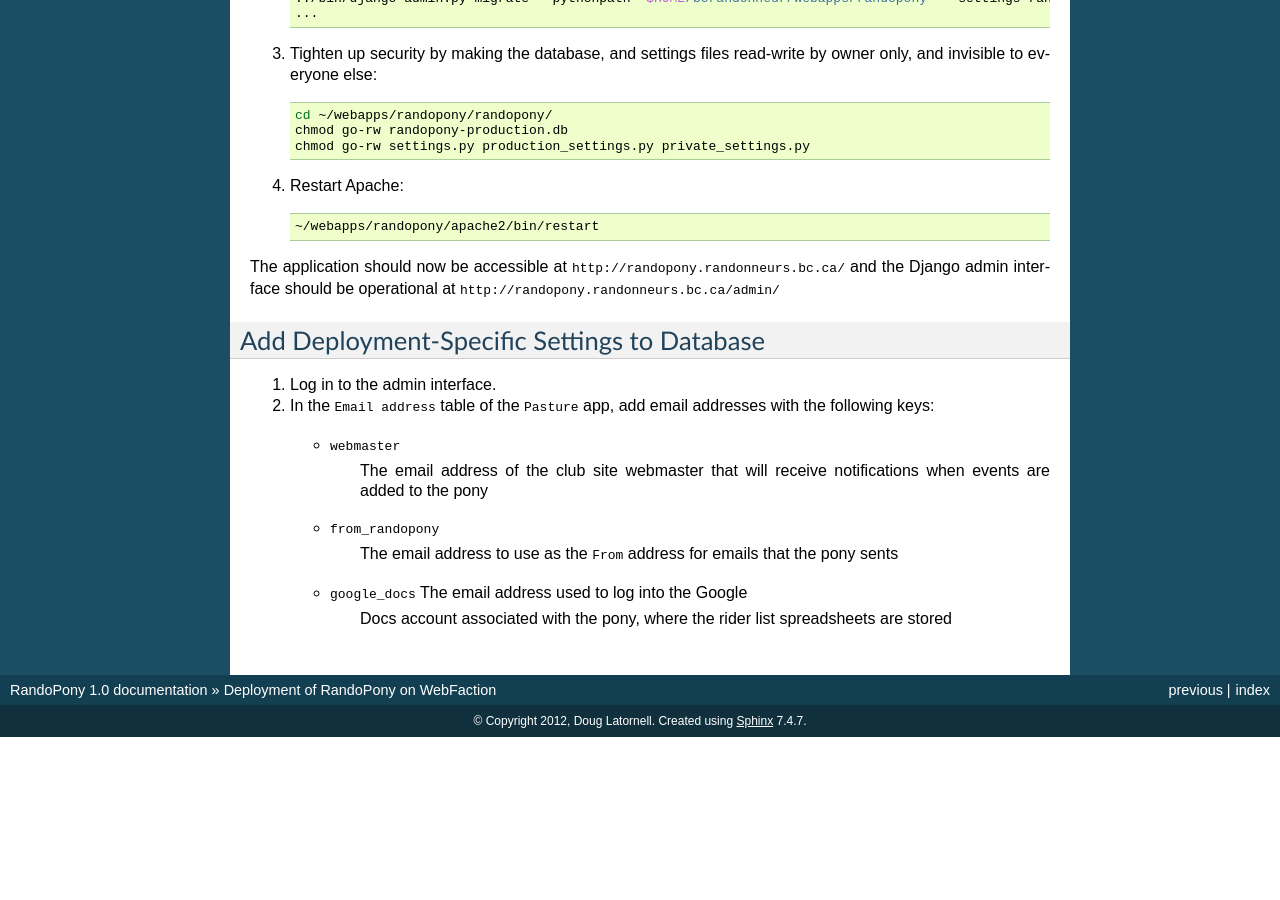
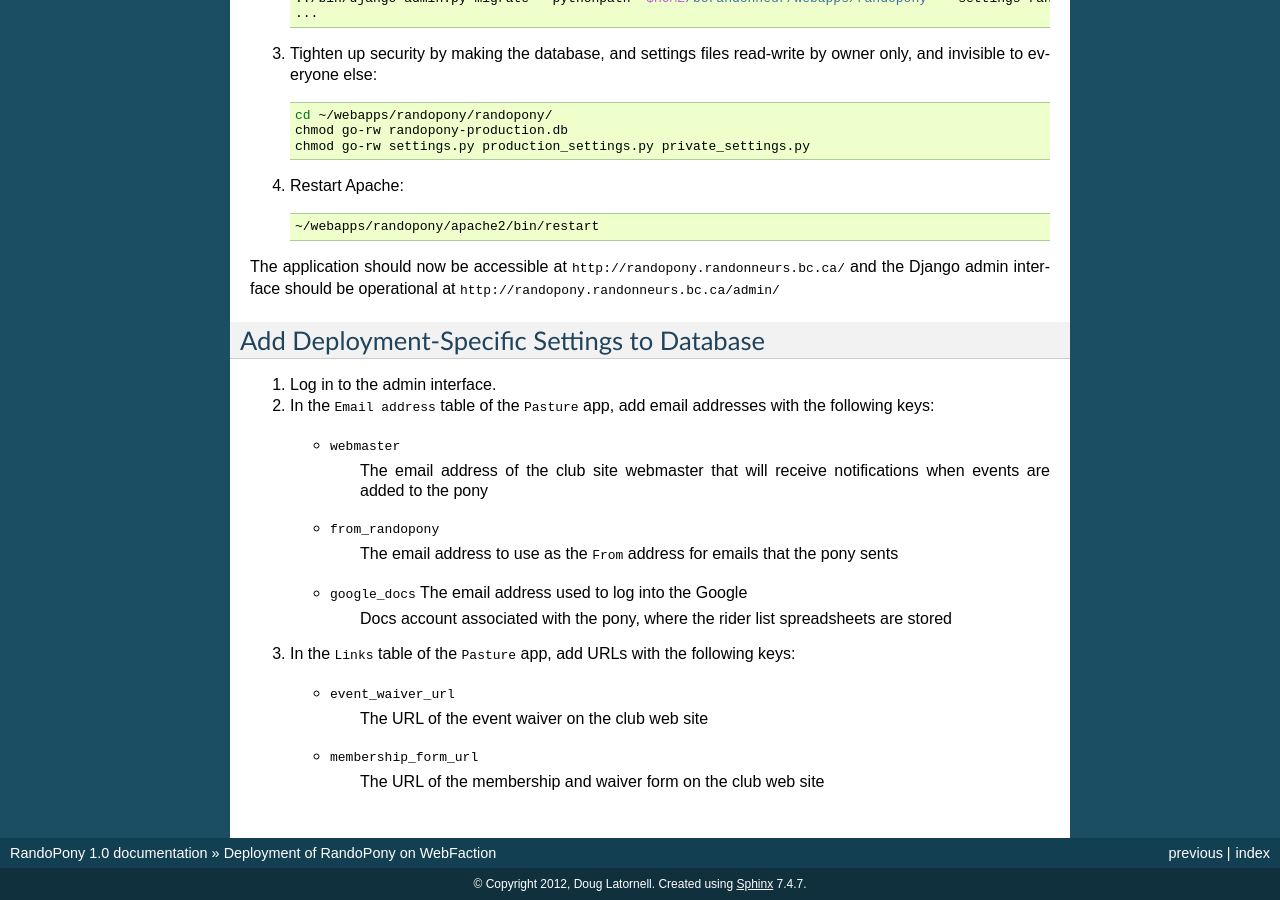
Before and after one commit to douglatornell/randopony, a Sphinx documentation site: the page built from docs/Deployment.rst, in a window 1280 px wide and 900 px high, scrolled down 3028 px. Built offline with Sphinx 7.4.7, drawn with Linux system fonts in a browser that asks for light colours; before the commit the page ends 3765 px from its top, so only the background shows below that.

Commit message:
Add setup of event waiver & membership form URLs to deployment docs.

```diff
--- a/docs/Deployment.rst
+++ b/docs/Deployment.rst
@@ -261,6 +261,15 @@ Add Deployment-Specific Settings to Database
        Docs account associated with the pony, where the rider list
        spreadsheets are stored
 
+#. In the :kbd:`Links` table of the :kbd:`Pasture` app, add URLs with
+   the following keys:
+
+   * :kbd:`event_waiver_url`
+       The URL of the event waiver on the club web site
+
+   * :kbd:`membership_form_url`
+       The URL of the membership and waiver form on the club web site
+
 ..
    Local Variables:
    mode: rst
```
